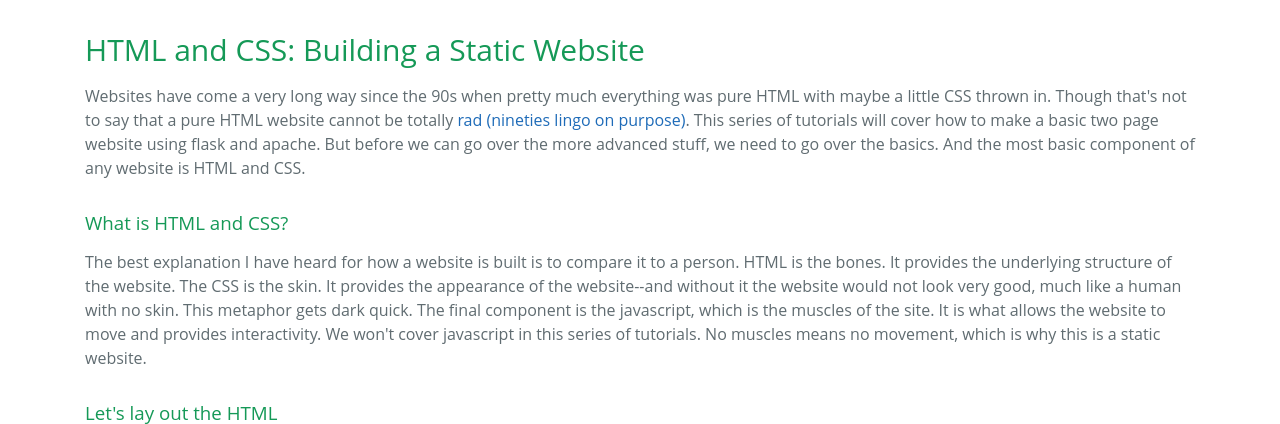
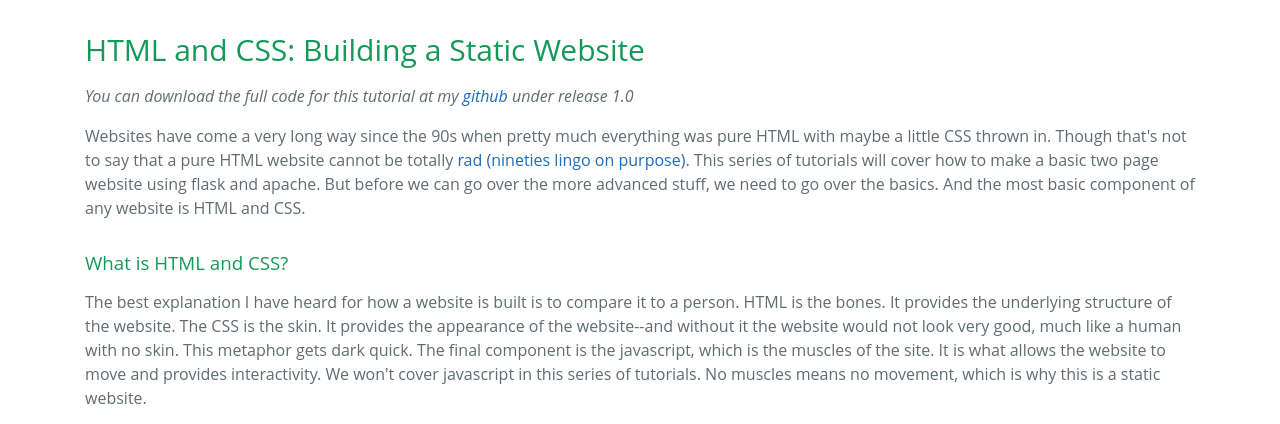
Before and after one commit to corydonbaylor/flask-app, a Flask app: page /webdev/html_css in a window 1280 px wide. Shown: the part 56-480 px from the top of the page. Run offline with Flask 2, Linux system fonts and the light colour scheme; some libraries are stand-ins or nearby versions.

Commit message:
added links to github

```diff
--- a/app/templates/pages/webdev/Flask.html
+++ b/app/templates/pages/webdev/Flask.html
@@ -2,6 +2,8 @@
 
 {% block content %}
 <h2>Flask pt I: Creating Your First Flask App</h2>
+<p><em>You can download the full code for this tutorial at my <a
+            href="https://github.com/corydonbaylor/website-tutorial">github</a> under release 1.2</em></p>
 <p>Why should you use Flask instead of something else like Django? Well unlike Django, Flask is a micro framework which
     sounds pretty close to a microservice which is all the rage in tech today. And nothing is more impressive then a
     good buzzword. </p>
--- a/app/templates/pages/webdev/bootstrap.html
+++ b/app/templates/pages/webdev/bootstrap.html
@@ -3,6 +3,8 @@
 {% block content %}
 
 <h2>Bootstrap: A CSS Facelift</h2>
+<p><em>You can download the full code for this tutorial at my <a
+            href="https://github.com/corydonbaylor/website-tutorial">github</a> under release 1.1</em></p>
 <p>So let&#39;s say you want to make your website look professional with as little effort as possible. Use squarespace!
 </p>
 <p>Ok, so lets say you want to make your website look professional with some effort because you want to code it
--- a/app/templates/pages/webdev/html_css.html
+++ b/app/templates/pages/webdev/html_css.html
@@ -2,6 +2,8 @@
 
 {% block content %}
 <h2>HTML and CSS: Building a Static Website</h2>
+<p><em>You can download the full code for this tutorial at my <a
+      href="https://github.com/corydonbaylor/website-tutorial">github</a> under release 1.0</em></p>
 <p>Websites have come a very long way since the 90s when pretty much everything was pure HTML with maybe a little CSS
   thrown in. Though that&#39;s not to say that a pure HTML website cannot be totally <a
     href='http://nineties.website'>rad (nineties lingo on purpose)</a>. This series of tutorials will cover how to
--- a/app/templates/pages/webdev/templates.html
+++ b/app/templates/pages/webdev/templates.html
@@ -3,7 +3,8 @@
 {% block content %}
 
 <h2>Flask pt II: Templating with Jinja2</h2>
-
+<p><em>You can download the full code for this tutorial at my <a
+            href="https://github.com/corydonbaylor/website-tutorial">github</a> under release 1.3</em></p>
 <p>Writing the same thing over and over again sucks. Copy pasting file paths and managing a complicated directory
     structure sucks even harder. Eventually, half the work of adding a new webpage is tied up in making sure that the
     navigation bar at the top has links that work. There&#39;s got to be a better way!</p>
```
